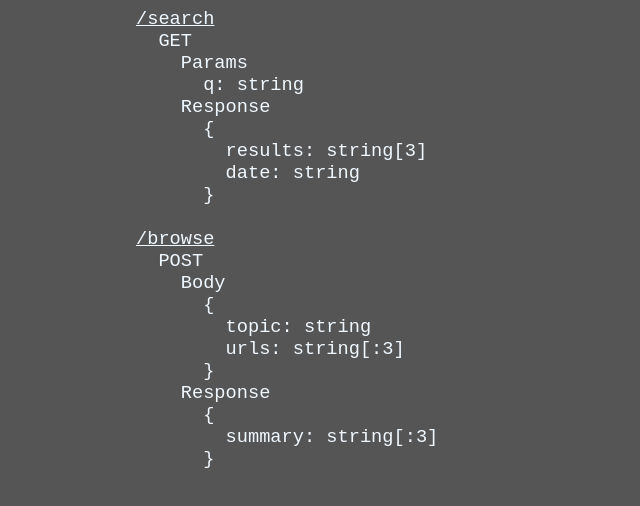
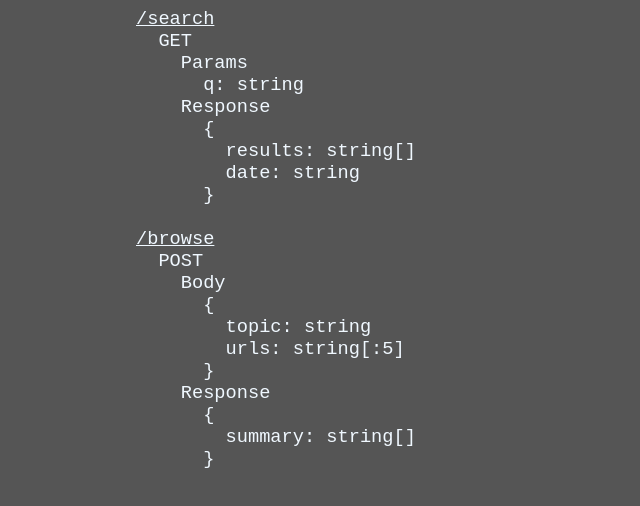
Before and after one commit to cyberthing-dev/embeddingserver, a website: page static/index.html in a window 1280 px wide. Shown: the full height of the page, 0-640 px from the left. Drawn offline with Linux system fonts and the light colour scheme.

Commit message:
update list sizes

```diff
--- a/static/index.html
+++ b/static/index.html
@@ -18,7 +18,7 @@
         <div style="padding-left: 4ch;">Response</div>
         <div style="padding-left: 6ch;">
             {
-                <div style="padding-left: 2ch;">results: string[3]</div>
+                <div style="padding-left: 2ch;">results: string[]</div>
                 <div style="padding-left: 2ch;">date: string</div>
             }
         </div>
@@ -29,12 +29,12 @@
         <div style="padding-left: 6ch;">
             {
             <div style="padding-left: 2ch;">topic: string</div>
-            <div style="padding-left: 2ch;">urls: string[:3]</div>
+            <div style="padding-left: 2ch;">urls: string[:5]</div>
             }
         </div>
         <div style="padding-left: 4ch;">Response</div>
         <div style="padding-left: 6ch;">{
-                <div style="padding-left: 2ch;">summary: string[:3]</div>
+                <div style="padding-left: 2ch;">summary: string[]</div>
             }
         </div>
     </code>
```
